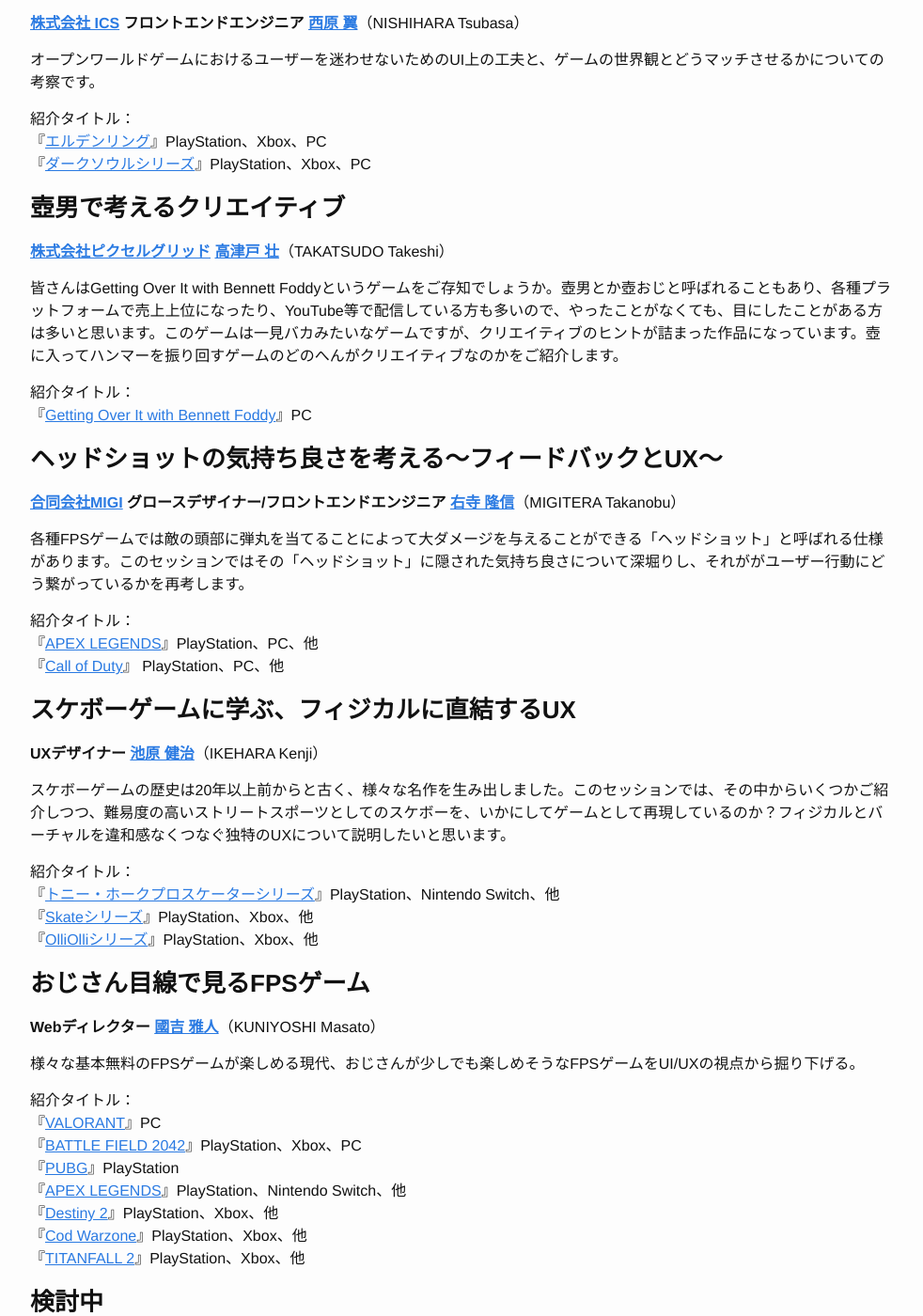
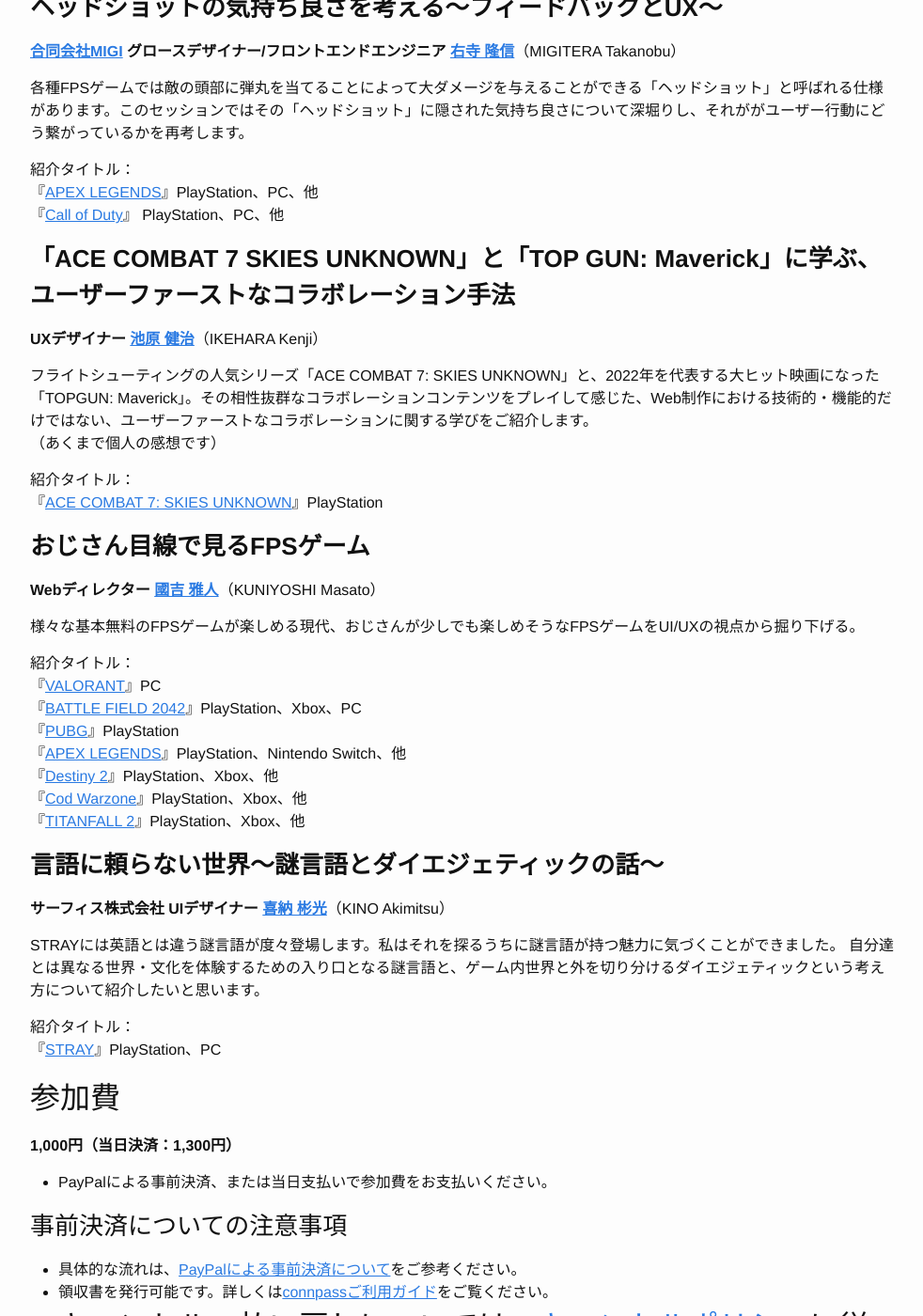
Before and after one commit to distjp/distjp.github.io, a Jekyll site: the page built from _number_series/dist.36.md, in a window 1280 px wide and 1400 px high, scrolled down 1884 px. Shown: the whole window at 94% size, without its empty margins (148-1130 px from the left). Built offline with Jekyll 4.4.1, drawn with Linux system fonts in a browser that asks for light colours; some of the changed text lies outside the part shown.

Commit message:
dist.36re.mdをdist.36.mdに修正した

```diff
--- a/_number_series/dist.36.md
+++ b/_number_series/dist.36.md
@@ -2,21 +2,13 @@
 layout: number_series
 title:  "DIST.36 「ゲームから学ぶUI/UX Ⅴ」"
 number: 36
-date: 2022-8-5
-subscription: https://dist.connpass.com/event/252120/
+date: 2022-9-16
+subscription: https://dist.connpass.com/event/258348/
 ---
-
-## <span style="color: red;">開催中止のお知らせ</span>
-
-<p style="color: red;">昨日8/4、関係者家族に発熱があり、本日8/5朝クリニックにて抗原検査を受けたところ、新型コロナウイルス陽性と診断されました。大変残念ではありますが、参加者、スピーカー、スタッフの健康と安全を第一に考え、本イベントは中止とさせていただきます。楽しみにお待ちいただいていたみなさまには、このような結果となりお詫び申し上げます。</p>
-
-<p style="color: red;">事前決済済みのみなさまには、このあとPayPal手数料を含めて全額返金の措置を進める予定です。</p>
-
-<p style="color: red;">また別途スケジュールを調整し、同イベントを必ず再開催したいと考えておりますので、引き続きご支援いただければ幸いです。本件に関するお問い合わせは、イベントへのお問い合わせよりお問い合わせくださいませ。</p>
 
 ## 概要
 
-盛夏の東京に、DISTの「ゲームから学ぶUI/UX」が帰って来ます！
+残念ながら8/5に開催中止となった[DIST.36 「ゲームから学ぶUI/UX Ⅴ」](https://dist.connpass.com/event/252120/)のリベンジ開催！　一部内容をアップデートして、盛夏の東京に今度こそDISTの「ゲームから学ぶUI/UX」が帰って来ます！
 
 インターネットが普及して20年以上が経ち、様々な手法が確立されたWebデザインは一定の成熟期まで発展したといえるでしょう。さらなる進化に向かう現代では、UI/UXの重要性が声高に叫ばれています。では、よいUI/UXとそうでないUI/UXを分けるカギは、一体どんなものでしょうか？
 
@@ -31,13 +23,6 @@
 [DIST.33 「ゲームから学ぶUI/UX Ⅲ」](https://dist.connpass.com/event/187877/)
 [DIST.27 「ゲームから学ぶUI/UX Ⅱ」](https://dist.connpass.com/event/136950/)
 [DIST.22 「ゲームから学ぶUI/UX」](https://dist.connpass.com/event/95086/)
-
-## ~~スピーカー募集！~~
-スピーカー募集は終了しました。
-
-~~セッション（10分）のスピーカーを希望される方を広く募集します。内容は「Web制作、クリエイティブの向上に生かせそうなゲームのUI/UX」にまつわることであれば何でもOKです。ただし、ご自身が制作に携わったゲームは宣伝と捉えられるため、避けるようお願いします。詳しくは[DIST.36 スピーカーについて](https://esa-pages.io/p/sharing/2767/posts/129/b53227c6f55dbb97362a.html)をご覧ください。~~
-
-~~希望者は、「スピーカー希望枠」からお申し込みください。内容を検討の上、折り返しご連絡を差し上げます。内容がテーマにそぐわないと主催者が判断した場合、お断りすることもありますので、あらかじめご了承ください。~~
 
 ## 対象
 
@@ -77,16 +62,15 @@
 『[APEX LEGENDS](https://www.ea.com/ja-jp/games/apex-legends)』PlayStation、PC、他
 『[Call of Duty](https://www.callofduty.com/ja/)』 PlayStation、PC、他
 
-### **スケボーゲームに学ぶ、フィジカルに直結するUX**
+### **「ACE COMBAT 7 SKIES UNKNOWN」と「TOP GUN: Maverick」に学ぶ、ユーザーファーストなコラボレーション手法**
 
 **UXデザイナー [池原 健治](https://twitter.com/kenji_clown5)**（IKEHARA Kenji）
 
-スケボーゲームの歴史は20年以上前からと古く、様々な名作を生み出しました。このセッションでは、その中からいくつかご紹介しつつ、難易度の高いストリートスポーツとしてのスケボーを、いかにしてゲームとして再現しているのか？フィジカルとバーチャルを違和感なくつなぐ独特のUXについて説明したいと思います。
+フライトシューティングの人気シリーズ「ACE COMBAT 7: SKIES UNKNOWN」と、2022年を代表する大ヒット映画になった「TOPGUN: Maverick」。その相性抜群なコラボレーションコンテンツをプレイして感じた、Web制作における技術的・機能的だけではない、ユーザーファーストなコラボレーションに関する学びをご紹介します。
+（あくまで個人の感想です）
 
 紹介タイトル：
-『[トニー・ホークプロスケーターシリーズ](https://www.tonyhawkthegame.com/content/atvi/tony-hawk/alcatraz/web/ja/home.html)』PlayStation、Nintendo Switch、他
-『[Skateシリーズ](https://www.ea.com/ja-jp/games/skate/skate-3)』PlayStation、Xbox、他
-『[OlliOlliシリーズ](https://store.privatedivision.com/ja/game/olliolli-world)』PlayStation、Xbox、他
+『[ACE COMBAT 7: SKIES UNKNOWN](https://ace7.acecombat.jp/)』PlayStation
 
 ### **おじさん目線で見るFPSゲーム**
 
@@ -103,11 +87,15 @@
 『[Cod Warzone](https://www.callofduty.com/ja/warzone)』PlayStation、Xbox、他
 『[TITANFALL 2](https://www.ea.com/ja-jp/games/titanfall/titanfall-2)』PlayStation、Xbox、他
 
-### **検討中**
+### **言語に頼らない世界〜謎言語とダイエジェティックの話〜**
 
-**サーフィス株式会社 代表 UIデザイナー [喜納 彬光](https://twitter.com/KinoAkmt)**（KINO Akimitsu）
+**サーフィス株式会社 UIデザイナー [喜納 彬光](https://twitter.com/KinoAkmt)**（KINO Akimitsu）
 
-概要　検討中
+STRAYには英語とは違う謎言語が度々登場します。私はそれを探るうちに謎言語が持つ魅力に気づくことができました。
+自分達とは異なる世界・文化を体験するための入り口となる謎言語と、ゲーム内世界と外を切り分けるダイエジェティックという考え方について紹介したいと思います。
+
+紹介タイトル：
+『[STRAY](https://www.stray.game/)』PlayStation、PC
 
 ## 参加費
 
@@ -123,13 +111,12 @@
 - スタッフ枠は、通常参加の方はお使いいただけません。スタッフとして参加希望の方は、[公式サイト](https://dist.tokyo/)のお問い合わせフォームよりお問い合わせください。
 
 ## 会場
-[中野セントラルパーク カンファレンス](http://www.nakano-centralpark.jp/conference/) **B1F ホール**（[アクセスマップ](http://www.nakano-centralpark.jp/conference/access)）
+[中野サンプラザ](https://www.sunplaza.jp/) **7F 研修室10**（[アクセスマップ](https://www.sunplaza.jp/access/）
 
-- JR中野駅 北口改札から徒歩5分
-- [詳しい道順](https://448.jp/map/map.jpg)をご参考ください
+- JR中野駅 北口改札から徒歩1分
 
 ## 新型コロナウイルスへの対応について
-- [東京都のガイドライン](https://www.bousai.metro.tokyo.lg.jp/1009757/1021409.html)に沿って感染防止策を行います。
+- [東京都のガイドライン](https://www.bousai.metro.tokyo.lg.jp/1009757/1021587.html)に沿って感染防止策を行います。
 - 参加時は**マスク着用、受付での手指消毒・検温が必須**となります。
 - 司会、スピーカーは適切な距離を取った上で登壇時のみマスクを外します。
 - 明らかな発熱、体調不良が見受けられた場合、参加をお断りすることもありますのであらかじめご了承ください。
@@ -157,8 +144,7 @@
 
 | 更新日時   | 内容 |
 |:-----------|:-----|
-| 7/19 16:32 | セッション「エルデンリングに学ぶ、道に迷わないUIと世界観」、「壺男で考えるクリエイティブ」、「ヘッドショットの気持ち良さを考える〜フィードバックとUX〜」を追加しました。 |
-| 7/4 12:57 | イベントページを公開しました。 |
+| 8/23 11:15 | イベントページを公開しました。 |
 
 ## スポンサー
 DISTは、以下の[スポンサーにご協賛](https://esa-pages.io/p/sharing/2767/posts/86/73671e79fd847f58454b.html)いただいております。
```
